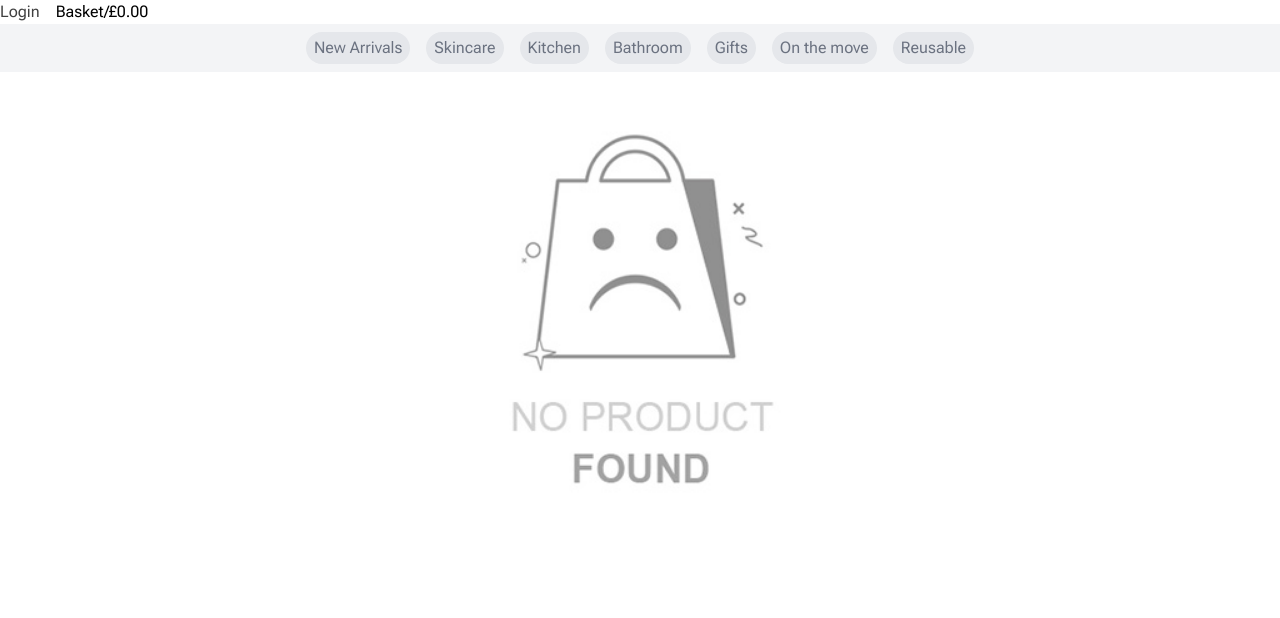
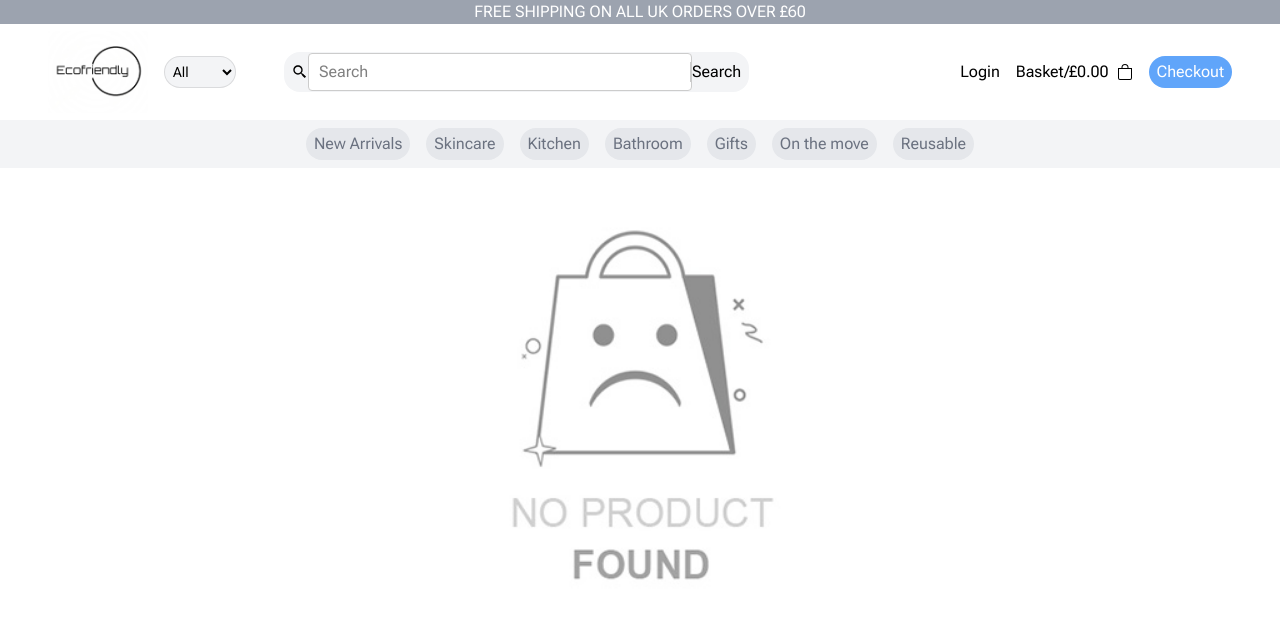
Before and after one commit to Danavarro63/eco-friendly-website, a Next.js app: page /ProductNotFound in a window 1280 px wide. Shown: the top 618 px of the page. Built offline with nearby package versions, Linux system fonts and the light colour scheme.

Commit message:
fixed navbar

```diff
--- a/app/components/navbar.jsx
+++ b/app/components/navbar.jsx
@@ -1,140 +1,146 @@
 "use client"
 import React, { useState } from 'react';
+import Freeshipping from './freeshipping';
+import { BiSearchAlt2 } from 'react-icons/bi';
+import { BsBag } from 'react-icons/bs';
+import { RxHamburgerMenu } from 'react-icons/rx';
+import { RiMenu4Line, RiCloseLine } from 'react-icons/ri';
+import products from "app/Product/[ProductId]/records.json";
+import Link from 'next/link';
+import Select from "react-select";
+import Basket from "./Basket.jsx";
+
+import Logo from 'public/ecofriendly-transformed.png';
 import Image from 'next/image';
-import Products from 'app/Product/[ProductId]/records.json';
-import { AiOutlineCloseCircle, AiOutlineMinus } from 'react-icons/ai';
-import { BsPlusLg } from 'react-icons/bs';
 
-const BasketItem = ({ id, basketItemsIds, removeFromBasket, addToBasket, removeOneFromBasket }) => {
-  return (
-    <div className="flex py-2 w-full border-b">
-      <div className="p-2">
-        <Image src={Products[id].image} width={75} height={75} alt={'ProductImage'} />
-      </div>
-      <div className="flex-grow">
-        <div className="flex justify-between">
-          <h1>{Products[id].title}</h1>
-        </div>
-        <p className="text-gray-700">quantity:</p>
-        <p className="text-gray-500">{`£${Products[id].price} x ${basketItemsIds.reduce(
-          (accumulator, currentItem) => {
-            if (currentItem === id) {
-              return accumulator + 1;
-            }
-            return accumulator;
-          },
-          0
-        )} = £${(Products[id].price *
-          basketItemsIds.reduce(
-            (accumulator, currentItem) => {
-              if (currentItem === id) {
-                return accumulator + 1;
-              }
-              return accumulator;
-            },
-            0
-          )).toFixed(2)}`}</p>
-      </div>
-      <div className="flex items-center">
-        <button>
-          <BsPlusLg size={40} onClick={() => addToBasket(id)} />
-        </button>
-        <button>
-          <AiOutlineMinus size={40} onClick={() => removeOneFromBasket(id)} />
-        </button>
-        <button>
-          <AiOutlineCloseCircle size={40} onClick={() => removeFromBasket(id)} />
-        </button>
-      </div>
-    </div>
-  );
-};
+function Navbar() {
+  const options = products.map((product) => ({
+    value: product.title,
+    label: product.title,
+  }));
 
-const Basket = ({ basketItemsIds, removeFromBasket, addToBasket, removeOneFromBasket }) => {
-  const uniqueBasketItemsIds = [...new Set(basketItemsIds)];
+  const categories = ['all', 'baby', 'bathroom', 'health', 'personal'];
 
-  return (
-    <div className="z-50 w-fit border-2 p-4 h-96 overflow-scroll ml-auto mr-12">
-      <h1 className="text-3xl mx-auto w-full">Basket</h1>
-      {uniqueBasketItemsIds.map(function (itemId) {
-        return (
-          <BasketItem
-            key={itemId} // Add key prop for React rendering
-            id={itemId}
-            removeOneFromBasket={removeOneFromBasket}
-            basketItemsIds={basketItemsIds}
-            removeFromBasket={removeFromBasket} // Fix prop name typo
-            addToBasket={addToBasket}
-          />
-        );
-      })}
+  const [menuOpen, setIsMenuOpen] = useState(false);
+  const [basketOpen, setIsBasketOpen] = useState(false);
 
-      <div className="bg-blue-400 rounded-3xl h-8 text-white px-2 flex justify-center items-center hover:bg-blue-500 cursor-pointer">
-        Checkout
-      </div>
-    </div>
-  );
-};
-
-const ParentComponent = () => {
-  const [basketItemsIds, setBasketItemsIds] = useState([
-    1, 2, 3, 4, 5, 6, 7, 1, 1, 1, 1, 1, 1, 1
-  ]);
-
-  const removeFromBasket = (id) => {
-    const updatedBasketItemsIds = basketItemsIds.filter((x) => x !== id);
-    setBasketItemsIds(updatedBasketItemsIds);
+  const toggleBasket = () => {
+    setIsBasketOpen(!basketOpen);
   };
 
-  const addToBasket = (id) => {
-    const updatedBasketItemsIds = [...basketItemsIds, id];
-    setBasketItemsIds(updatedBasketItemsIds);
+  console.log(basketOpen);
+  const togglehamburger = () => {
+    setIsMenuOpen(!menuOpen);
   };
 
-  const removeOneFromBasket = (id) => {
-    if (basketItemsIds.reduce((accumulator, currentItem) => {
-      if (currentItem === id) {
-        return accumulator + 1;
+  const [searchQuery, setSearchQuery] = useState('');
+
+  const handleSearch = () => {
+    if (searchQuery && searchQuery.value) {
+      const product = products.find(
+        (product) => product.title.toLowerCase() === searchQuery.value.toLowerCase()
+      );
+      if (product) {
+        window.location.href = `/Product/${product.id}`;
+      } else {
+        console.log(product);
+        console.log(searchQuery.value);
       }
-      return accumulator;
-    }, 0) === 1) {
-      removeFromBasket(id);
-    }
-    const indexToRemove = basketItemsIds.indexOf(id);
-    if (indexToRemove !== -1) {
-      const updatedBasketItemsIds = [...basketItemsIds];
-      updatedBasketItemsIds.splice(indexToRemove, 1);
-      setBasketItemsIds(updatedBasketItemsIds);
     }
   };
 
-  const [basketOpen, setBasketOpen] = useState(false);
-
-  const toggleBasket = () => {
-    setBasketOpen(!basketOpen);
+  const handleKeyDown = (event) => {
+    if (event.key === 'Enter') {
+      handleSearch();
+    }
   };
 
   return (
     <>
-      {/* ... Other code ... */}
-      <div className="hidden md:flex md:flex-row md:gap-4 items-center">
-        <p className="cursor-pointer hover:text-black/75">Login</p>
-        <div className="flex flex-row gap-2 items-center cursor-pointer hover:text-black/75">
-          <button onClick={toggleBasket}>Basket/£0.00</button>
-          {/* ... Other code ... */}
+      <Freeshipping />
+      <div className='h-24 items-center pl-12 justify-between pr-12 flex'>
+        <button onClick={togglehamburger} className="md:hidden cursor-pointer">
+          {menuOpen ? (
+            <div className=''>
+              <ul className='border-2 gap-4 w-48 left-0 absolute ml-4 pb-4 z-20 bg-white flex flex-col '>
+                <div>
+                  <RiCloseLine size={40} />
+                </div>
+                <li className=' hover:text-gray-700 hover:scale-110 '> <a href="#">All</a></li>
+                <li className=' hover:text-gray-700 hover:scale-110'> <a href="#">Baby</a></li>
+                <li className=' hover:text-gray-700 hover:scale-110'> <a href="#">Beauty</a></li>
+                <li className=' hover:text-gray-700 hover:scale-110'> <a href="#">Pet</a></li>
+                <li className=' hover:text-gray-700 hover:scale-110'> <a href="#"></a>Dairy</li>
+                <li className=' hover:text-gray-700 hover:scale-110'> <a href="#"></a>New Arrivals</li>
+                <li className=' hover:text-gray-700 hover:scale-110'> <a href="#"></a>Skincare</li>
+                <li className=' hover:text-gray-700 hover:scale-110'> <a href="#"></a>Kitchen</li>
+                <li className=' hover:text-gray-700 hover:scale-110'> <a href="#"></a>Bathroom</li>
+                <li className=' hover:text-gray-700 hover:scale-110'> <a href="#"></a>Gifts</li>
+              </ul>
+            </div>
+
+          ) : (
+              <RxHamburgerMenu size={40} />
+
+            )}
+        </button>
+
+        <div className='flex flex-row'>
+          <Link href="/">
+            <Image className='cursor-pointer' src={Logo} alt={"logo"} width={100} />
+          </Link>
+          <div className='md:flex md:flex-row md:gap-12 items-center hidden'>
+            <select className='h-8 bg-gray-100 rounded-2xl text-sm p-1 ml-4 border border-black/10'>
+              <option value="All">All</option>
+              <option value="baby">Baby</option>
+              <option value="beauty">beauty</option>
+              <option value="pet">pet</option>
+              <option value="dairy">dairy</option>
+            </select>
+            <div className='flex flex-row items-center bg-gray-100 rounded-2xl h-10 px-2 justify-between'>
+              <BiSearchAlt2 />
+              <Select
+                options={options}
+                value={searchQuery}
+                onChange={(selectedOption) => setSearchQuery(selectedOption)}
+                onKeyDown={handleKeyDown}
+                placeholder="Search"
+                isClearable
+                isSearchable
+                className="w-96 rounded-lg focus:outline-none outline-none"
+                classNamePrefix="react-select"
+                styles={{
+                  dropdownIndicator: (provided) => ({
+                    ...provided,
+                    display: 'none',
+                    boxShadow: 'none',
+                    zIndex: 20,
+                    outline: 'none',
+
+                  }),
+                }}
+              />
+              <button onClick={handleSearch}>Search</button>
+            </div>
+          </div>
         </div>
-        {/* ... Other code ... */}
+        <div className='hidden md:flex md:flex-row md:gap-4 items-center'>
+          <p className='cursor-pointer hover:text-black/75'>Login</p>
+          <div className='flex flex-row gap-2 items-center cursor-pointer hover:text-black/75'>
+            <button onClick={toggleBasket}>Basket/£0.00</button>
+            <BsBag onClick={toggleBasket} />
+          </div>
+          <div className=' bg-blue-400 rounded-3xl h-8 text-white px-2 flex justify-center items-center hover:bg-blue-500 cursor-pointer'>
+            Checkout
+          </div>
+        </div>
+        <BsBag size={40} className="md:hidden cursor-pointer" onClick={togglehamburger} />
       </div>
-      {basketOpen && (
-        <Basket
-          basketItemsIds={basketItemsIds}
-          removeFromBasket={removeFromBasket}
-          addToBasket={addToBasket}
-          removeOneFromBasket={removeOneFromBasket}
-        />
-      )}
+
+      {basketOpen &&
+        <Basket />}
     </>
   );
-};
+}
 
-export default ParentComponent;
+export default Navbar;
```
